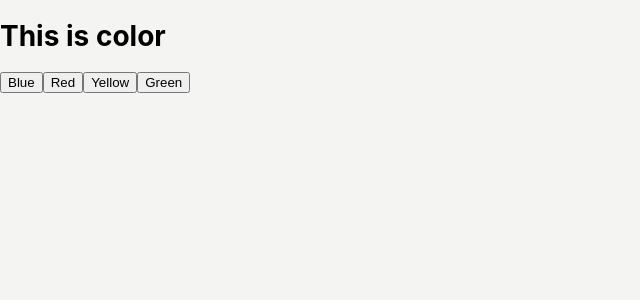
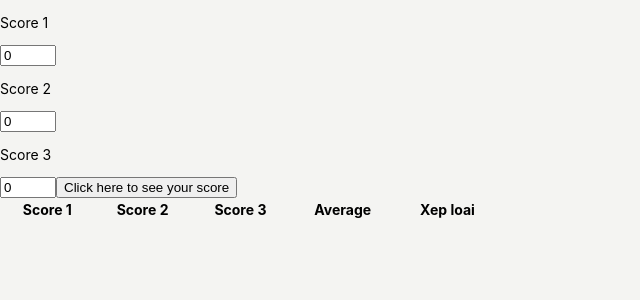
Before and after one commit to ThaiHoang-newbie/ReactJS-with_Mr.Dinh, a React (Create React App) app: page / in a window 1280 px wide. Shown: the top 300 px of the page, without its empty margins (0-640 px from the left). Built offline with nearby package versions, Linux system fonts and the light colour scheme.

Commit message:
Add files via upload

```diff
--- a/src/App.js
+++ b/src/App.js
@@ -7,9 +7,9 @@ import './App.css';
 // import Fashion from './Components/States/Fashion';
 // import Form from './Components/States/Form';
 // import Score from './Components/States/Score';
-// import Table_score from './Components/States/Table';
+import Table_score from './Components/States/Table_score';
 // import Count from './Components/States/Hook/Count';
-import Color from './Components/States/Hook/Color';
+// import Color from './Components/States/Hook/Color';
 
 function App() {
   return (
@@ -19,10 +19,10 @@ function App() {
       {/* <Input_name></Input_name> */}
       {/* <Form></Form> */}
       {/* <Score></Score> */}
-      {/* <Table_score></Table_score> */}
+      <Table_score></Table_score>
 
       {/* <Count></Count> */}
-      <Color></Color>
+      {/* <Color></Color> */}
 
     </div>
 
--- /dev/null
+++ b/src/Components/States/Table_score.js
@@ -0,0 +1,115 @@
+import React, { Component } from 'react';
+
+class Table_score extends Component {
+
+    constructor(props) {
+        super(props);
+        this.state = {
+            score1: 0,
+            score2: 0,
+            score3: 0,
+            average: 0,
+            xl: '',
+            scores: []
+        };
+    }
+
+    myChangeScore1 = (event) => {
+        this.setState({ score1: event.target.value });
+    }
+
+    myChangeScore2 = (event) => {
+        this.setState({ score2: event.target.value });
+    }
+
+    myChangeScore3 = (event) => {
+        this.setState({ score3: event.target.value });
+    }
+
+    pushScoresToArray = () => {
+        let score1 = parseInt(this.state.score1);
+        let score2 = parseInt(this.state.score2);
+        let score3 = parseInt(this.state.score3);
+        let xl = String(this.state.xl);
+        let c = (score1 + score2 + score3) / 3;
+        c = c.toFixed(1);
+        this.setState({ average: c });
+
+
+        if (c >= 5) {
+            xl = "Len lop";
+            this.setState({ xl: xl });
+        } else {
+            xl = "O lai";
+            this.setState({ xl: xl });
+        };
+
+        const newScore = [score1, score2, score3, c, xl];
+        this.setState(prevState => ({
+            scores: [...prevState.scores, newScore]
+        }));
+    }
+
+    render() {
+        var heading = ['Score 1', 'Score 2', 'Score 3', 'Average', 'Xep loai'];
+        var body = this.state.scores;
+        return (
+            <div>
+                <label>
+                    <p>Score 1</p>
+                    <input type='number' min="0" max="10" value={this.state.score1} onChange={this.myChangeScore1} />
+                </label>
+                <label>
+                    <p>Score 2</p>
+                    <input type='number' min="0" max="10" value={this.state.score2} onChange={this.myChangeScore2} />
+                </label>
+                <label>
+                    <p>Score 3</p>
+                    <input type='number' min="0" max="10" value={this.state.score3} onChange={this.myChangeScore3} />
+                </label>
+                <button onClick={this.pushScoresToArray}>Click here to see your score</button>
+                <Table heading={heading} body={body} />
+            </div>
+        );
+    }
+}
+
+class Table extends Component {
+    render() {
+        var heading = this.props.heading;
+        var body = this.props.body;
+        return (
+            <table style={{ width: 500 }}>
+                <thead>
+                    <tr>
+                        {
+                            heading.map(
+                                (head, headID) => <th key={headID} >{head}</th>
+                            )
+                        }
+                    </tr>
+                </thead>
+                <tbody>
+                    {
+                        body.map((rowContent, rowID) =>
+                            <TableRow rowContent={rowContent} key={rowID} />
+                        )
+                    }
+                </tbody>
+            </table>
+        );
+    }
+}
+
+class TableRow extends Component {
+    render() {
+        var row = this.props.rowContent;
+        return (
+            <tr>
+                {row.map((val, rowID) => <td key={rowID}>{val}</td>)}
+            </tr>
+        )
+    }
+}
+
+export default Table_score;
```
